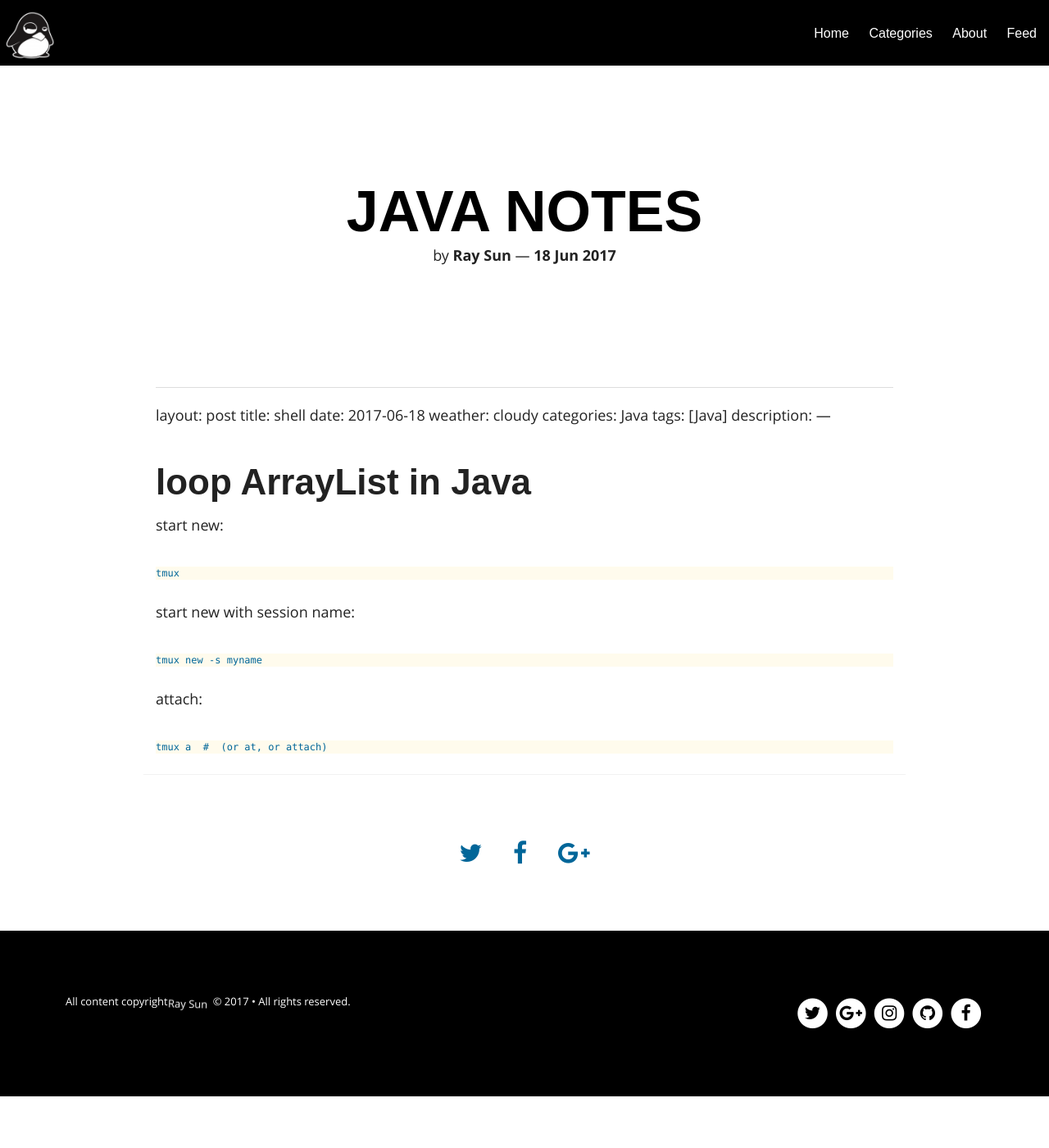
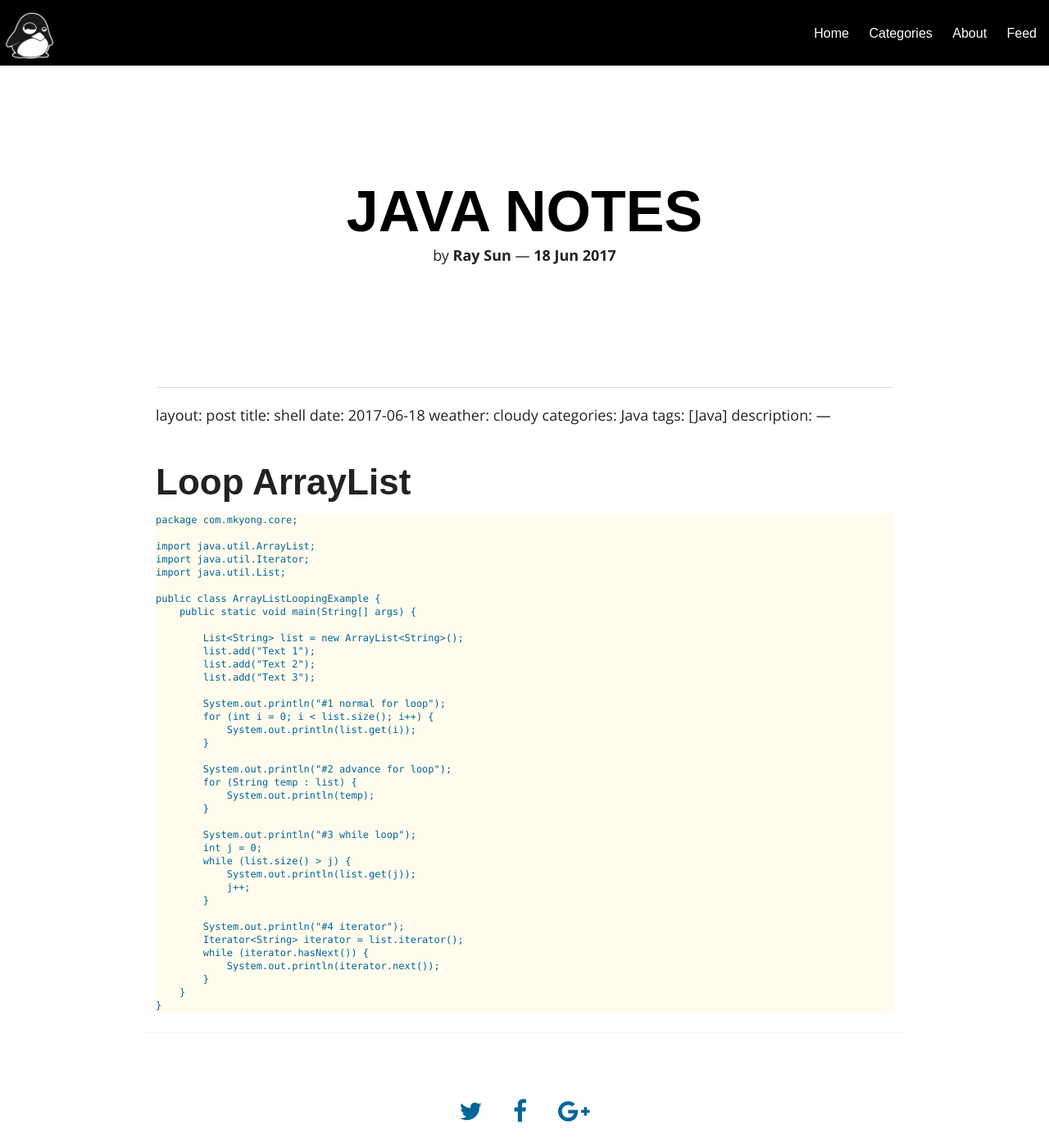
Before and after one commit to RaySxySun/RaySxySun.github.io, a Jekyll site: the page built from _posts/2017-06-18-java-notes.md, in a window 1280 px wide and 1400 px high. Shown: the whole window at 82% size. Built offline with Jekyll 4.4.1, drawn with Linux system fonts in a browser that asks for light colours; nearby versions of some CDN libraries; some web fonts are replaced; our own code applies the rules of GitHub Pages for plain Markdown files.

Commit message:
Update 2017-06-18-java-notes.md

```diff
--- a/_posts/2017-06-18-java-notes.md
+++ b/_posts/2017-06-18-java-notes.md
@@ -9,17 +9,43 @@ tags: [Java]
 description:
 ---
 
+# Loop ArrayList
 
-# loop ArrayList in Java
+    package com.mkyong.core;
 
-start new:
+    import java.util.ArrayList;
+    import java.util.Iterator;
+    import java.util.List;
 
-    tmux
+    public class ArrayListLoopingExample {
+        public static void main(String[] args) {
 
-start new with session name:
+            List<String> list = new ArrayList<String>();
+            list.add("Text 1");
+            list.add("Text 2");
+            list.add("Text 3");
 
-    tmux new -s myname
+            System.out.println("#1 normal for loop");
+            for (int i = 0; i < list.size(); i++) {
+                System.out.println(list.get(i));
+            }
 
-attach:
+            System.out.println("#2 advance for loop");
+            for (String temp : list) {
+                System.out.println(temp);
+            }
 
-    tmux a  #  (or at, or attach)
+            System.out.println("#3 while loop");
+            int j = 0;
+            while (list.size() > j) {
+                System.out.println(list.get(j));
+                j++;
+            }
+
+            System.out.println("#4 iterator");
+            Iterator<String> iterator = list.iterator();
+            while (iterator.hasNext()) {
+                System.out.println(iterator.next());
+            }
+        }
+    }
```
